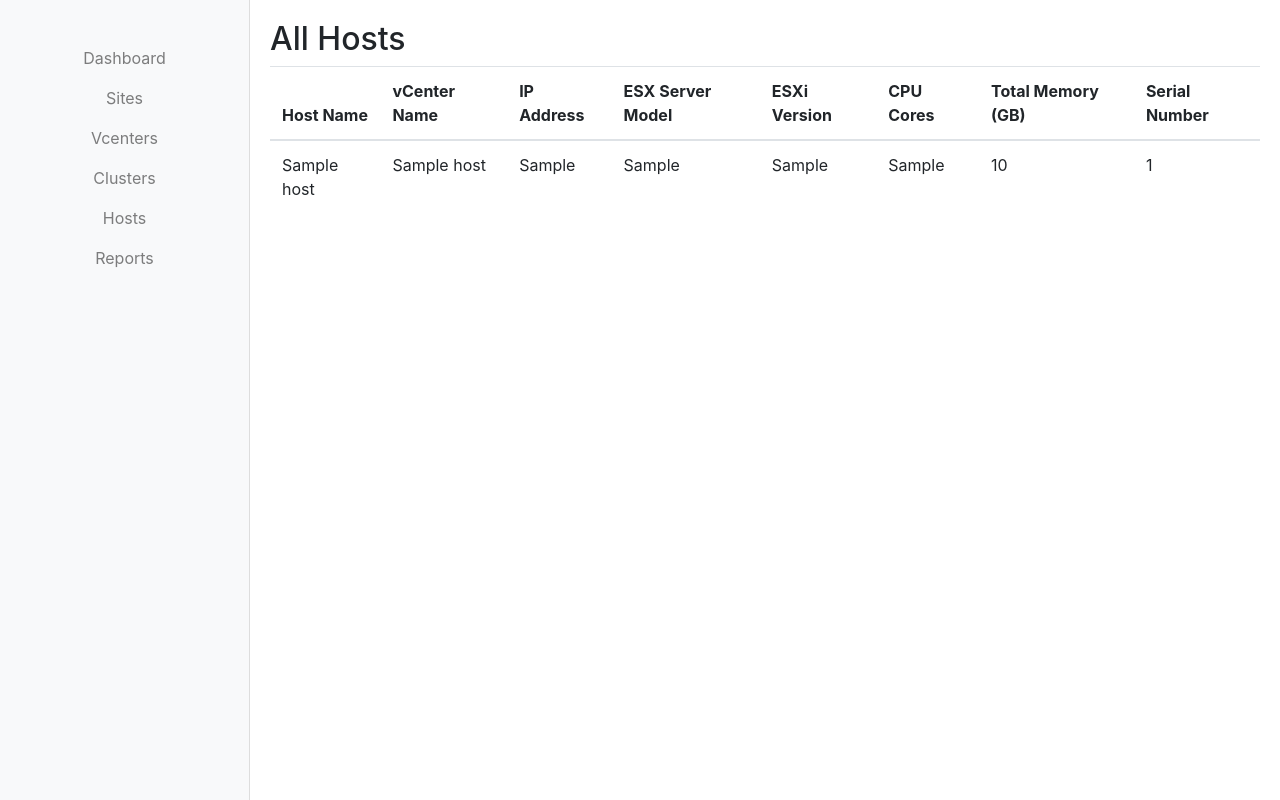
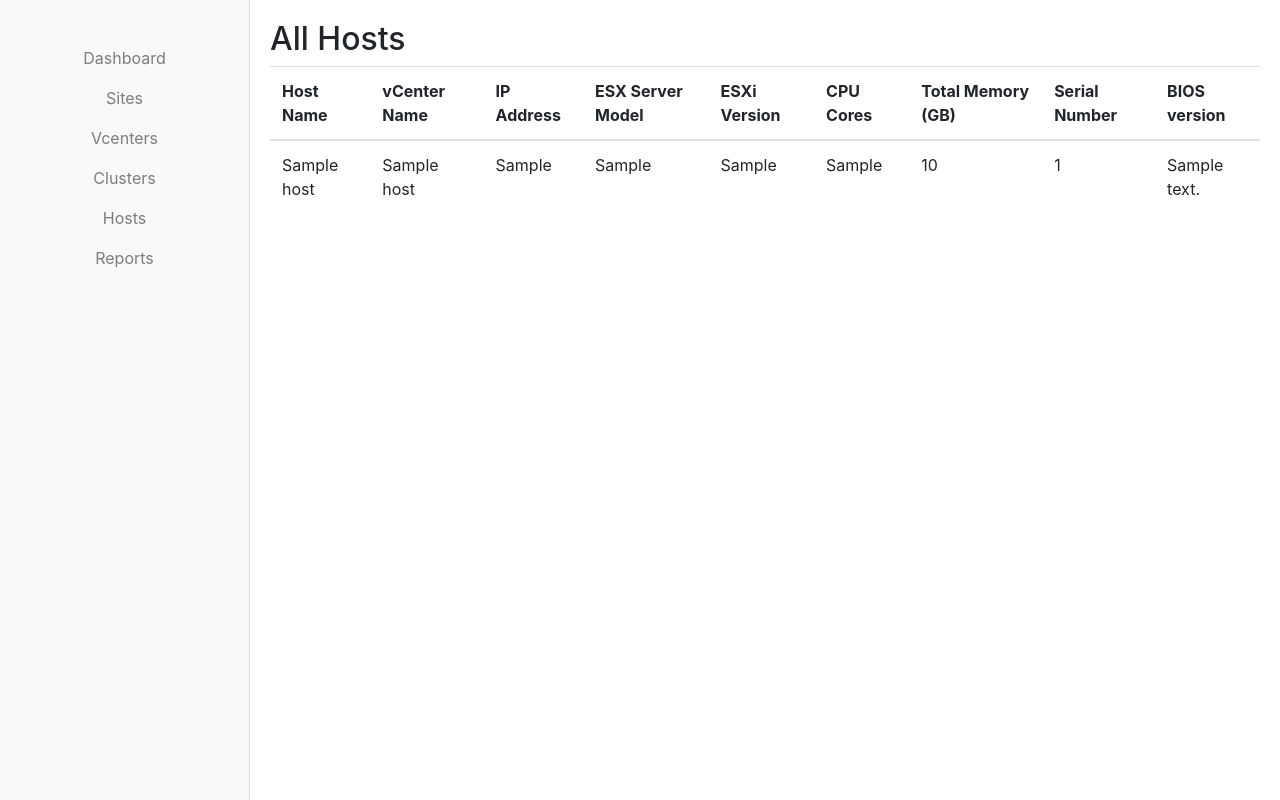
Before and after one commit to jancovic/vcenters_monitor, a Flask app: template templates/hosts.html in a window 1280 px wide. Run offline with Flask 3, Linux system fonts and the light colour scheme; the template is opened without the code that fills it: most values are stand-ins (such as "Sample title", 1, 10 or a date in 2020); parts of the project's set-up code (start-up, migrations or seed data) failed here and were passed over; some libraries are stand-ins or nearby versions.

Commit message:
added bios ver in templates

```diff
--- a/templates/hosts.html
+++ b/templates/hosts.html
@@ -14,6 +14,7 @@
                     <th>CPU Cores</th>
                     <th>Total Memory (GB)</th>
                     <th>Serial Number</th>
+                    <th>BIOS version</th>
                 </tr>
             </thead>
             <tbody>
@@ -27,6 +28,7 @@
                         <td>{{ host.host_cpu }}</td>
                         <td>{{ host.host_total_memory }}</td>
                         <td>{{ host.serial_number }}
+                        <td>{{ host.host_bios_version }}</td>
                     </tr>
                 {% endfor %}
             </tbody>
```
